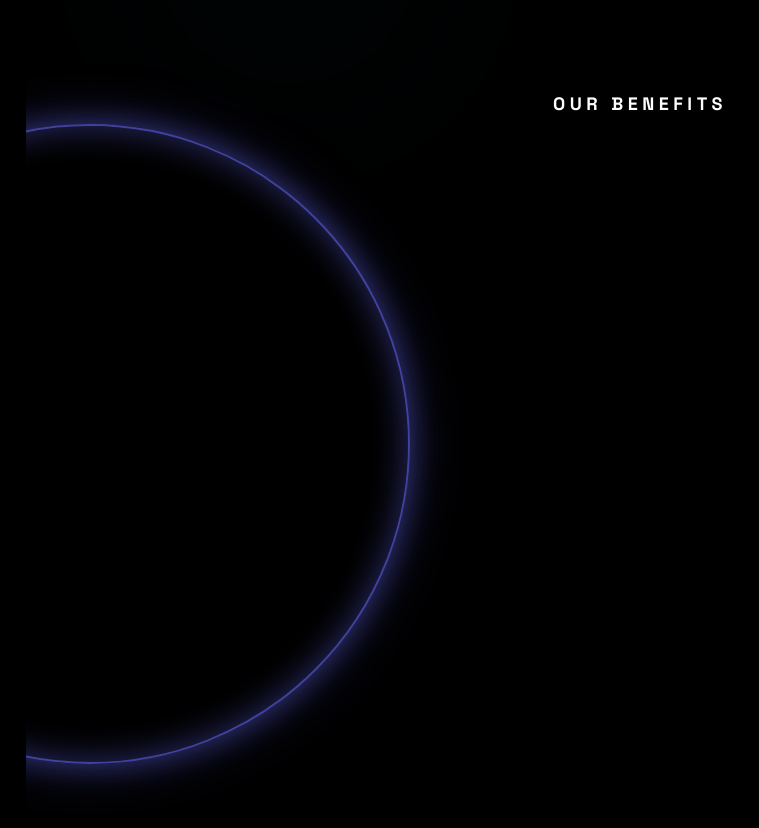
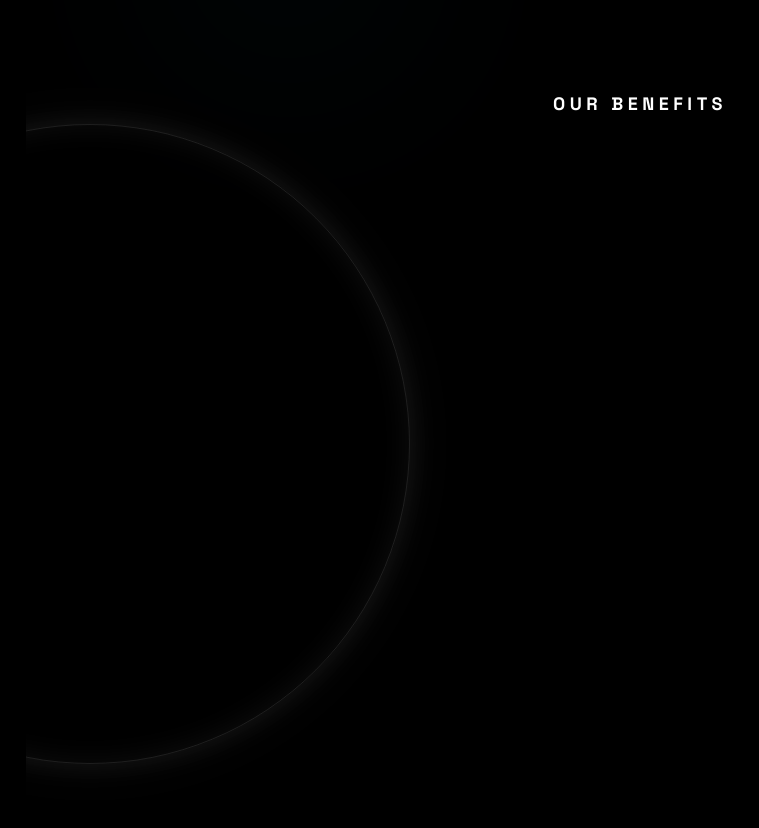
Before and after one commit to Gourav1216/CBNCC-homepage, a React (Vite) app: page / in a window 1280 px wide. Shown: the part 600-1428 px from the top of the page, without its empty margins (0-759 px from the left). Built offline with nearby package versions, Linux system fonts and the light colour scheme.

Commit message:
Style updates: change timeline arc border and glow shadows to a faded white color

```diff
--- a/src/styles.css
+++ b/src/styles.css
@@ -296,13 +296,13 @@ select {
   top: 50%;
   left: 5vw;
   transform: translate(-50%, -50%);
-  border: 2px solid rgba(99, 102, 241, 0.65);
+  border: 1.5px solid rgba(255, 255, 255, 0.12);
   border-radius: 50%;
   pointer-events: none;
   box-shadow:
-    0 0 30px rgba(99, 102, 241, 0.45),
-    0 0 60px rgba(99, 102, 241, 0.25),
-    inset 0 0 35px rgba(99, 102, 241, 0.45);
+    0 0 30px rgba(255, 255, 255, 0.08),
+    0 0 60px rgba(255, 255, 255, 0.04),
+    inset 0 0 30px rgba(255, 255, 255, 0.06);
 }
 
 /* each step is a 0-size anchor; JS sets the transform */
```
